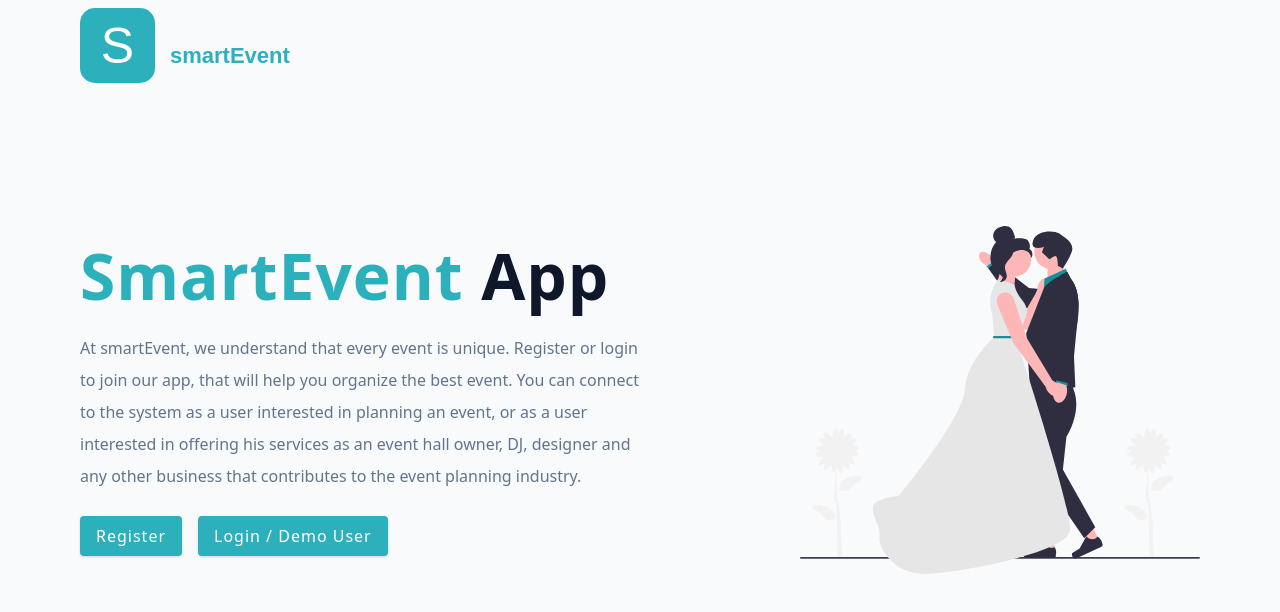
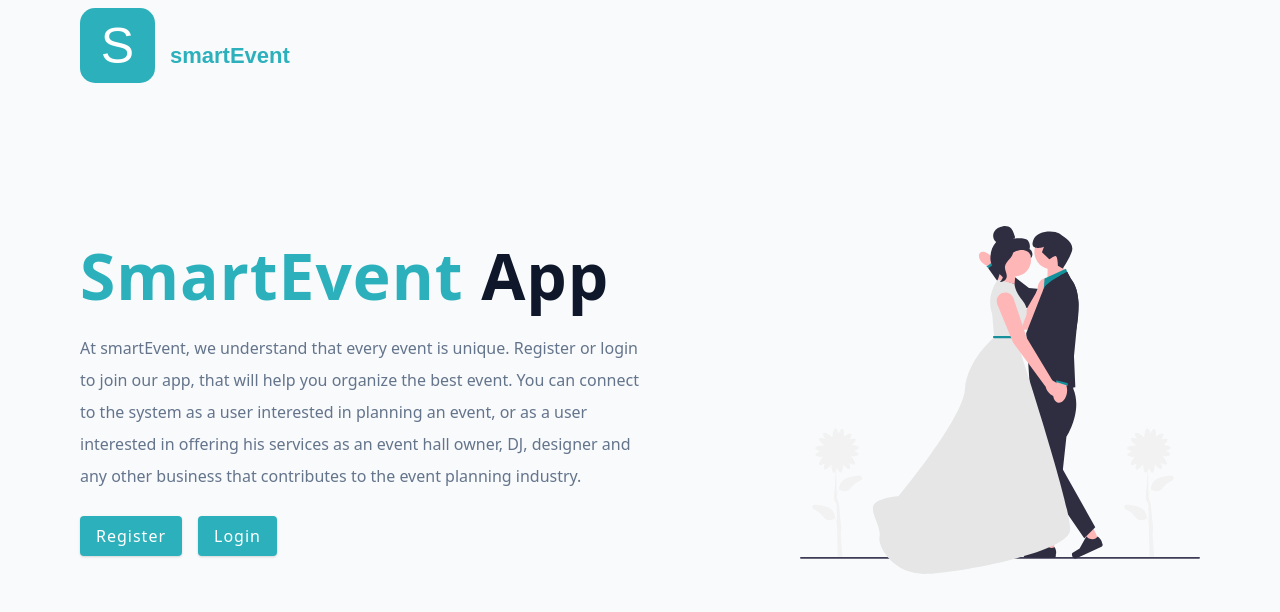
Before and after one commit to dinaba1802/smartEvent_ver3_-BS-SE-24-253-, a React (Vite) app in the folder client/: page / in a window 1280 px wide. Shown: the top 612 px of the page. Built offline with nearby package versions, Linux system fonts and the light colour scheme.

Commit message:
changing the landing page

```diff
--- a/client/src/pages/Landing.jsx
+++ b/client/src/pages/Landing.jsx
@@ -16,7 +16,7 @@ const Landing = () => {
            <span>smartEvent</span> app
           </h1>
           <p>
-          At smartEvent, we understand that every event is unique.
+            At smartEvent, we understand that every event is unique.
             Register or login to join our app, that will help you organize the best event.
             You can connect to the system as a user interested in planning an event, or as
             a user interested in offering his services as an event hall owner, DJ, designer
@@ -26,7 +26,7 @@ const Landing = () => {
             Register
           </Link>
           <Link to='/login' className='btn'>
-            Login / Demo User
+            Login
           </Link>
         </div>
         <img src={main} alt='job hunt' className='img main-img' />
```
